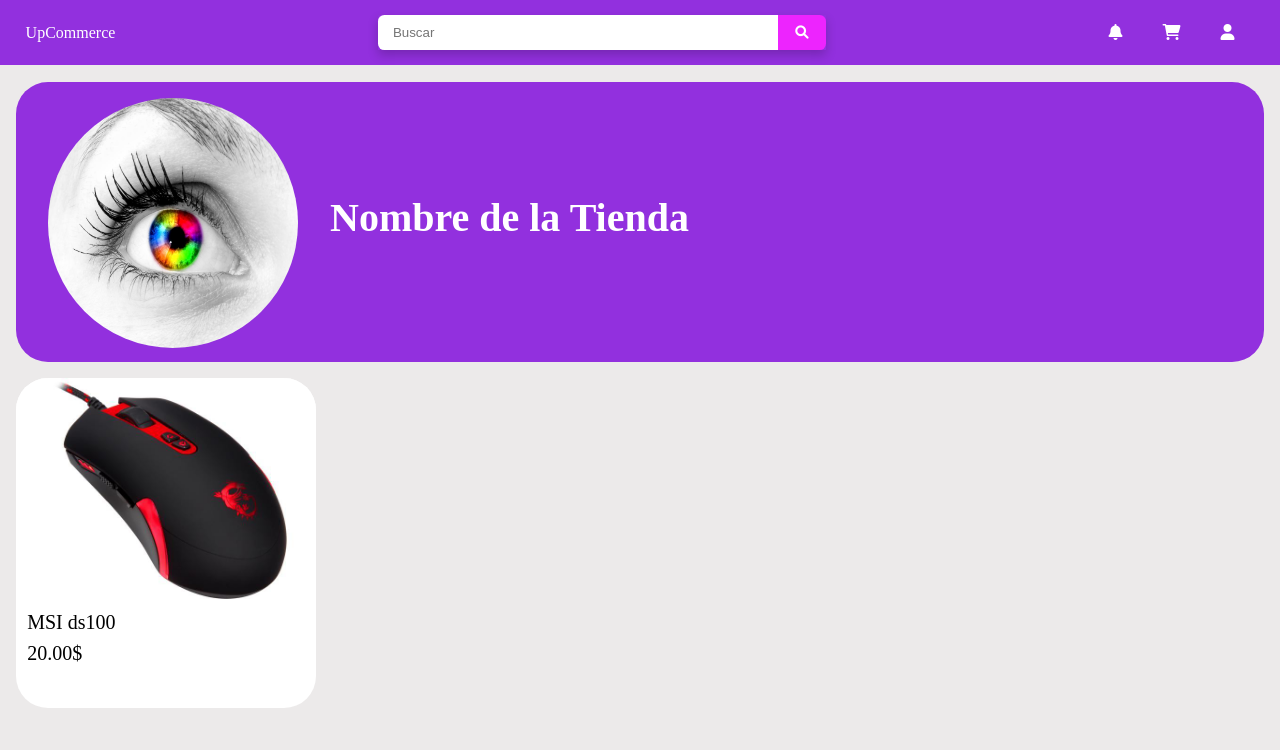
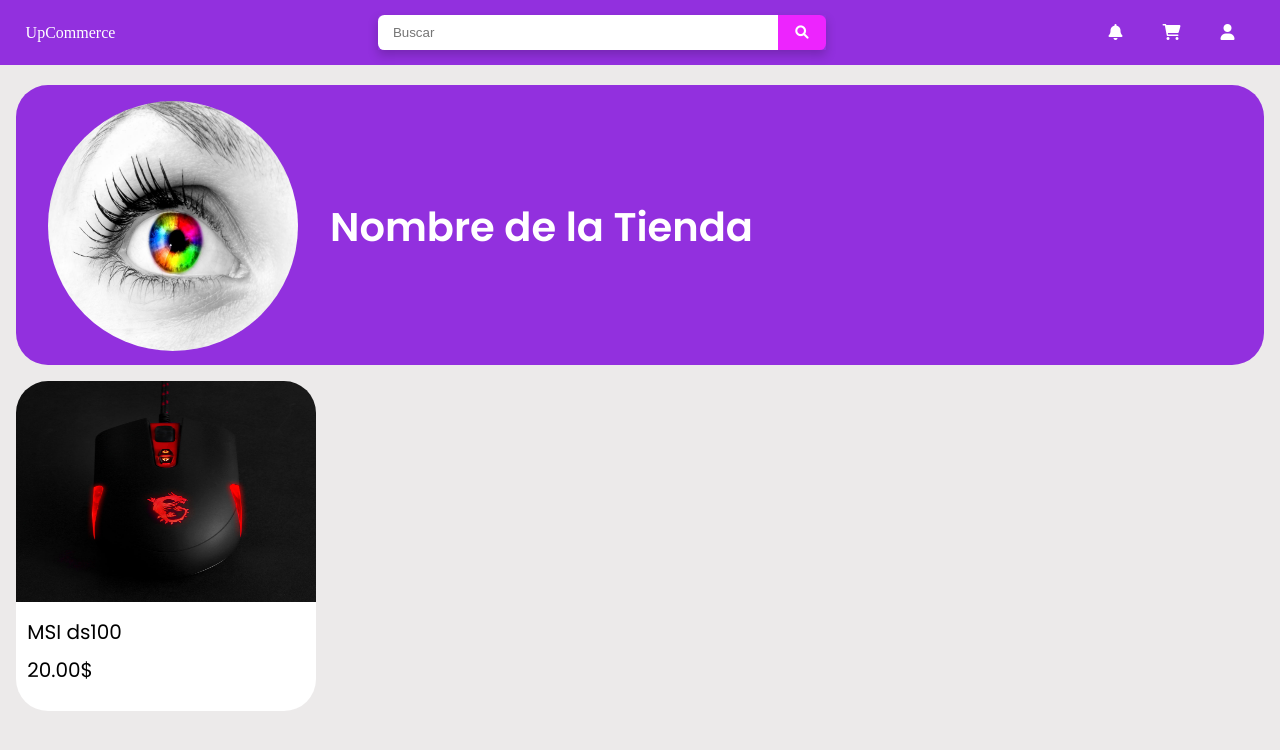
Before and after one commit to Naiht/upcommerce, a PHP site: page /tienda.html in a window 1280 px wide. Shown: the top 750 px of the page. Run offline with PHP 8.4, Linux system fonts and the light colour scheme.

Commit message:
imagen fuente nueva

```diff
--- a/css/stylestienda.css
+++ b/css/stylestienda.css
@@ -1,5 +1,8 @@
-body{
+@import url("https://fonts.googleapis.com/css2?family=Poppins:wght@200;300;400;500;600;700;800&display=swap");
+
+body, input{
     background: #eceaea;
+    font-family: "Poppins", sans-serif;
 }
 *{
     box-sizing: border-box;
@@ -249,5 +252,5 @@ input[type="checkbox"]{
     font-weight: 600;
 }
 .inventario{
-    margin-right: 18rem;
+    margin-right: 14rem;
 }
--- a/tienda.html
+++ b/tienda.html
@@ -20,7 +20,7 @@
     </div>
     <div class="grid-layout">
         <div class="producto" onclick="detalle();"><!--cardview del los productos-->
-            <img class="imgproducto" src="img/productos/mouse.png">
+            <img class="imgproducto" src="img/productos/mouse2.png">
             <div class="div_nombre">
                 <p class="nombre">MSI ds100</p>
             </div>
@@ -33,7 +33,7 @@
                 <label for="detalle" class="close-btn fas fa-time" title="close">X</label>
                 <div class="dos">
                     <div class="imagen_producto">
-                        <img class="img_prod" src="img/productos/mouse.png">
+                        <img class="img_prod" src="img/productos/mouse2.png">
                     </div>
                     <div class="detalles_producto">
                         <p class="nom_prod">Mouse MSI ds100</p>
@@ -46,7 +46,7 @@
                             <BUtton class="agregar">Agregar</BUtton>
                         </div>
                         <div class="otros">
-                            <p class="inventario">Existencias</p>
+                            <p class="inventario">Existencias 3</p>
                             <p class="fecha">Publicado el 17/05/22</p>
                         </div>
                     </div>
```
Also changed, not shown: img/productos/mouse2.png (added).
